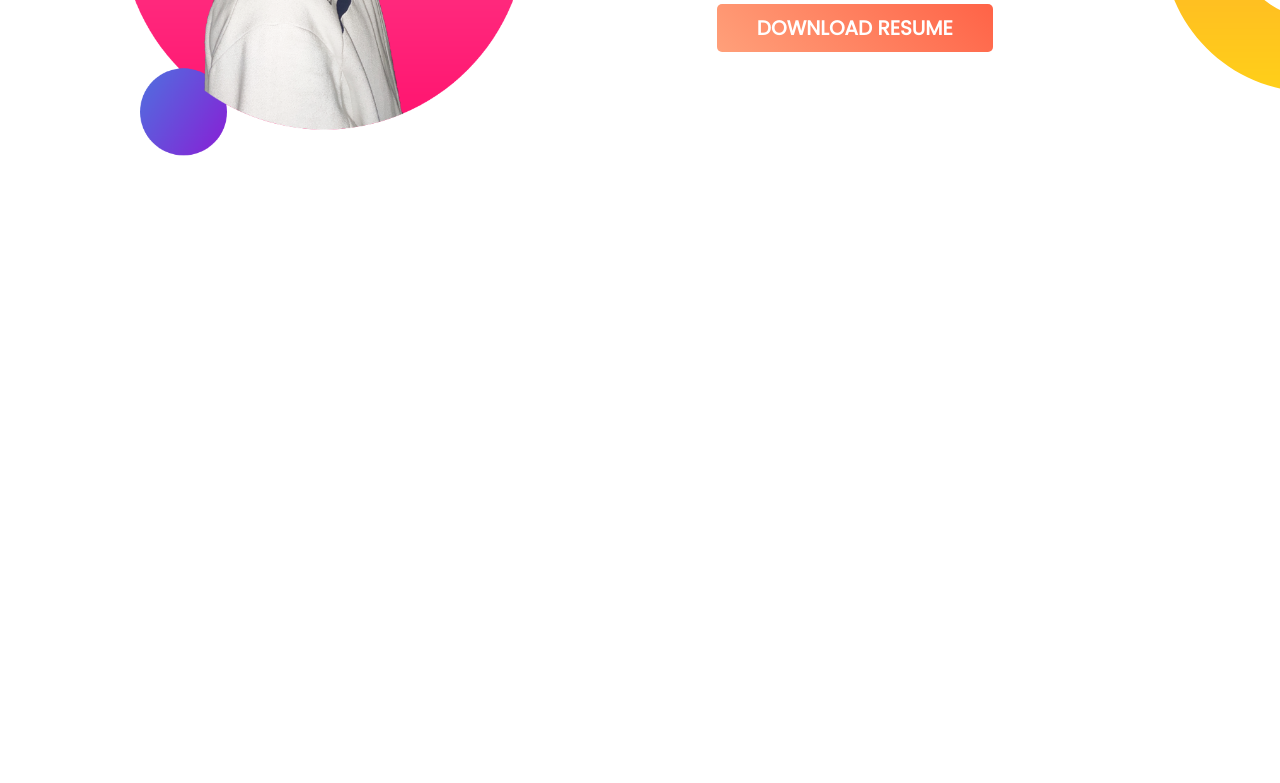
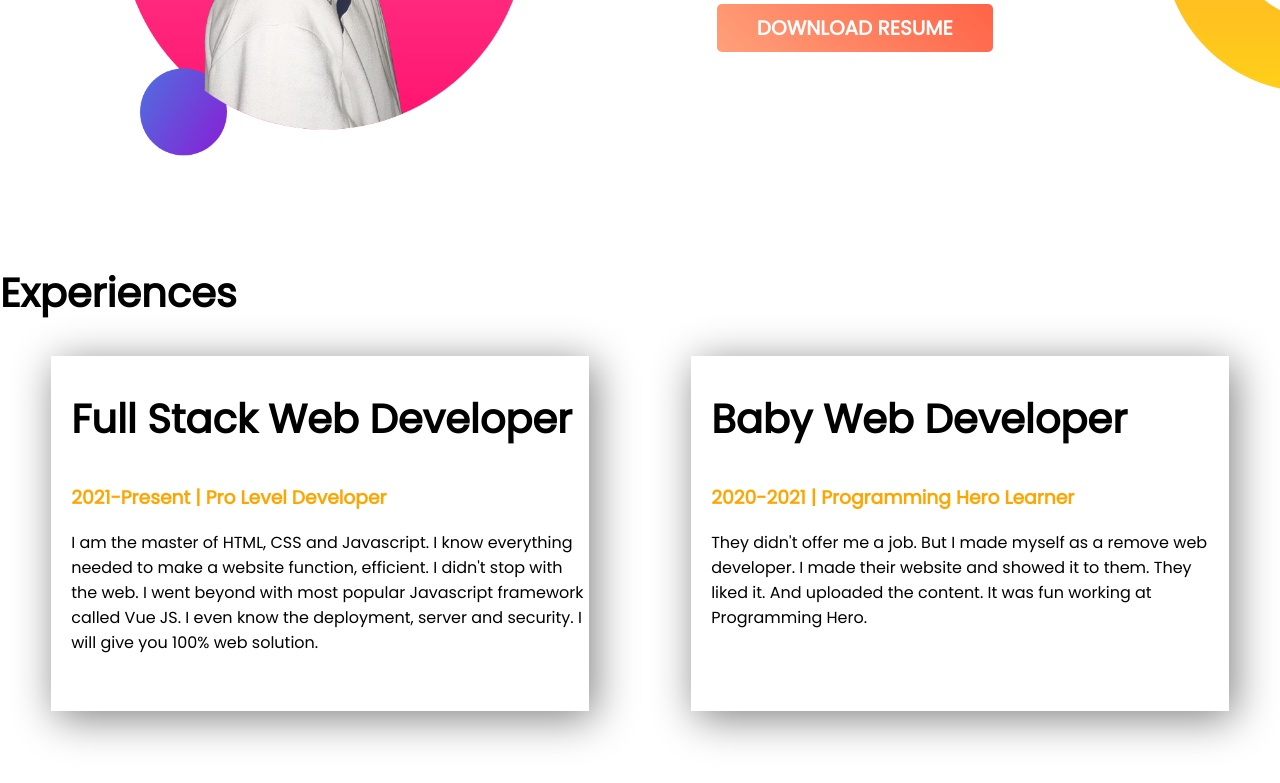
Before and after one commit to saklain15/demo-portfolio, a plain HTML site: page index.html in a window 1280 px wide. Shown: the part 845-1628 px from the top of the page. Before the commit the page ends 1108 px from the top, so only its background shows below. Drawn offline with Linux system fonts and the light colour scheme.

Commit message:
experience part added

```diff
--- a/index.html
+++ b/index.html
@@ -14,7 +14,7 @@
     <link rel="stylesheet" href="styles.css" />
   </head>
   <body>
-    <section class="background_Image">
+    <section class="background_Image experience_flexible">
       <div class="half-width">
         <h1>Welcome To</h1>
         <h1><span>Peter Parker</span> World</h1>
@@ -33,7 +33,7 @@
         <img src="/images/chobieRight.png" alt="Image of saklain" />
       </div>
     </section>
-    <section class="middle_image">
+    <section class="middle_image experience_flexible">
       <div class="half-width">
         <img src="/images/chobieLeft.png" alt="picture of saklain" />
       </div>
@@ -45,7 +45,33 @@
           website. I can even teach my grandma how to make simple website. My
           goal is to build 3 websites and learn advanced topics.
         </p>
-        <a target="_blank" class ="button" href="">DOWNLOAD RESUME</a>
+        <a target="_blank" class="button" href="">DOWNLOAD RESUME</a>
+      </div>
+    </section>
+    <section>
+      <h2>Experiences</h2>
+      <div class="experience_flexible">
+        <div class="experience">
+          <h2>Full Stack Web Developer</h2>
+          <h3>2021-Present | Pro Level Developer</h3>
+          <p>
+            I am the master of HTML, CSS and Javascript. I know everything
+            needed to make a website function, efficient. I didn't stop with the
+            web. I went beyond with most popular Javascript framework called Vue
+            JS. I even know the deployment, server and security. I will give you
+            100% web solution.
+          </p>
+        </div>
+        <div class="experience">
+          <h2>Baby Web Developer</h2>
+          <h3>2020-2021 | Programming Hero Learner</h3>
+          <p>
+            They didn't offer me a job. But I made myself as a remove web
+            developer. I made their website and showed it to them. They liked
+            it. And uploaded the content. It was fun working at Programming
+            Hero.
+          </p>
+        </div>
       </div>
     </section>
   </body>
--- a/styles.css
+++ b/styles.css
@@ -1,6 +1,11 @@
 body {
   font-family: "Poppins", sans-serif;
   margin: 0;
+}
+*,
+::before,
+::after{
+  box-sizing: border-box;
 }
 h1 {
   font-size: 50px;
@@ -8,10 +13,11 @@ h1 {
 h2 {
   font-size: 40px;
 }
-span {
+span,
+h3 {
   color: orange;
 }
-section {
+.experience_flexible {
   display: flex;
   margin-bottom: 100px;
 }
@@ -43,7 +49,15 @@ selector. It will cover 90% area out of 50%.
   background-repeat: no-repeat;
   background-position: right;
 }
-.paraEdit{
+.paraEdit {
   width: 450px;
-
 }
+.experience {
+  display: inline-block;
+  width: 70%;
+  margin-left: 4%;
+  margin-right: 4%;
+  padding-left: 20px;
+ padding-bottom: 40px;
+  box-shadow: 5px 7px 40px grey;
+}
```
